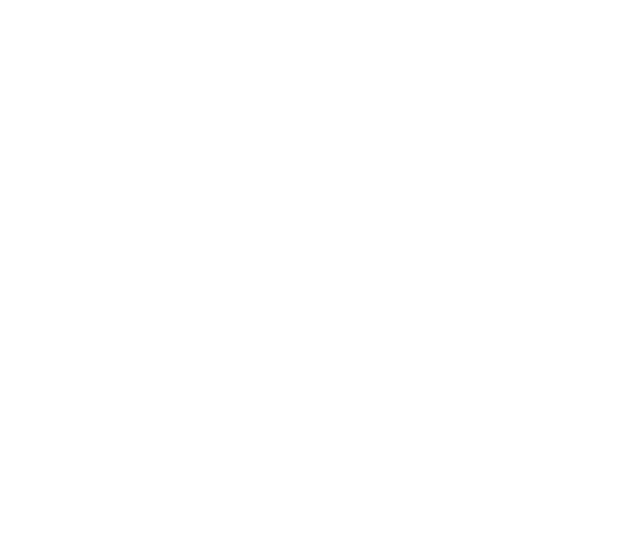
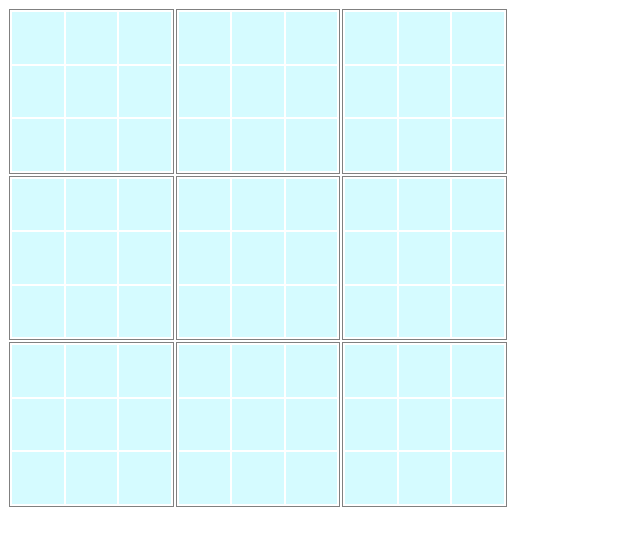
Before and after one commit to EvgenPrushk/sudoku, a plain HTML site: page index.html in a window 1280 px wide. Shown: the whole page, without its empty margins (0-640 px from the left). Drawn offline with Linux system fonts and the light colour scheme.

```diff
--- a/index.html
+++ b/index.html
@@ -11,7 +11,7 @@
 
 <body>
     <div id="app">
-        <!-- <div class="sudoku-game" style="width: 500px; height: 500px;">
+        <div class="sudoku-game" style="width: 500px; height: 500px;">
             <div class="sudoku-segment">
                 <input type="text" class="sudoku-cell">
                 <input type="text" class="sudoku-cell">
@@ -111,7 +111,7 @@
                 <input type="text" class="sudoku-cell">
                 <input type="text" class="sudoku-cell">
             </div>
-        </div> -->
+        </div>
     </div>
     <script src="script.js"></script>
     <script src="Sudoku.js"></script>
```
Also changed, not shown: 1 other file.
